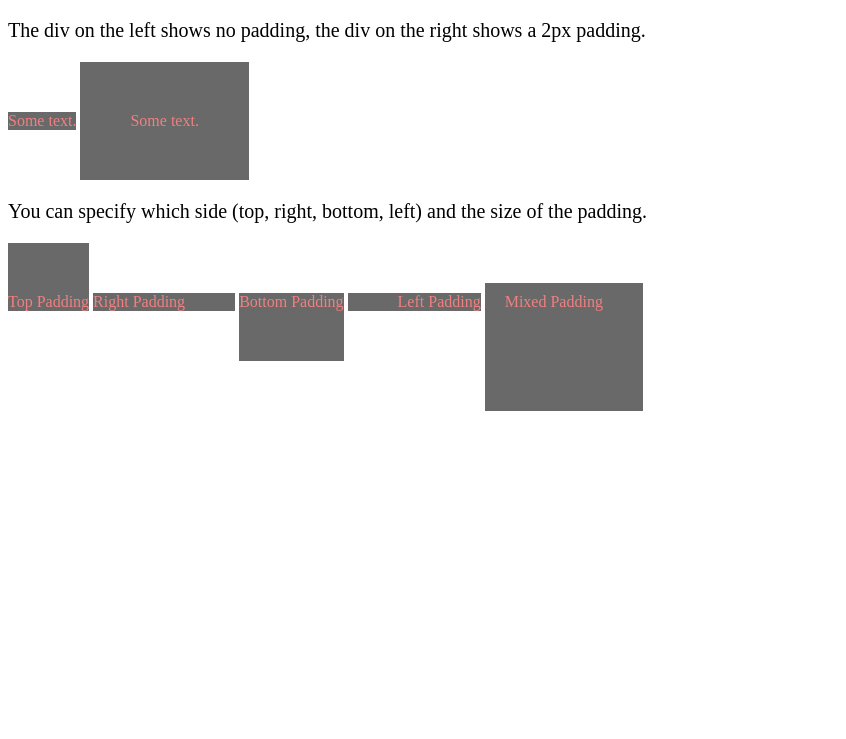
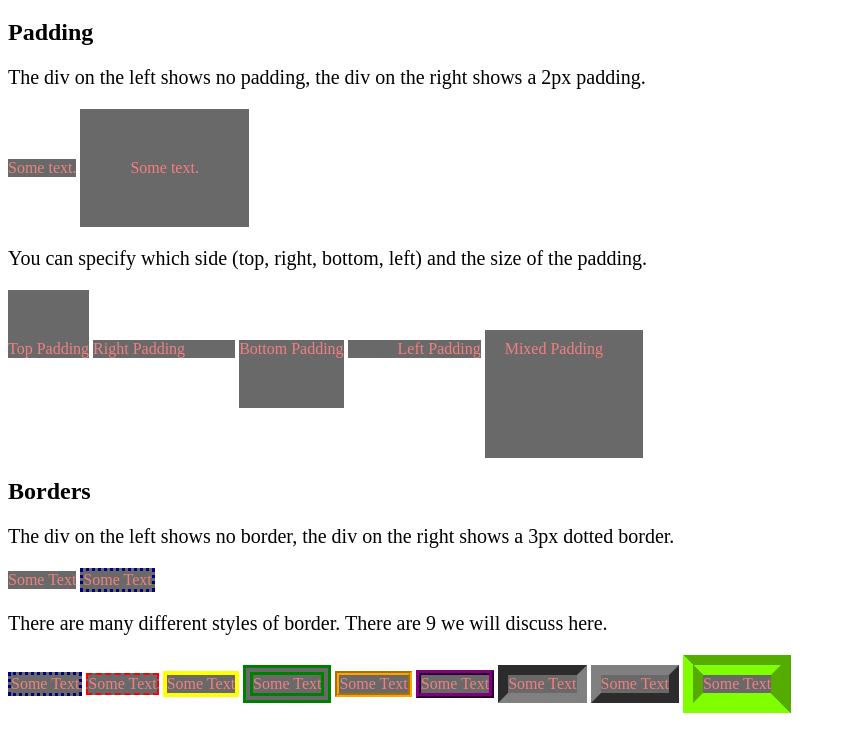
Before and after one commit to jlaw21/BoxModel, a plain HTML site: page index.html in a window 1280 px wide. Shown: the part 61-800 px from the top of the page, without its empty margins (0-846 px from the left). Drawn offline with Linux system fonts and the light colour scheme.

Commit message:
border notes

```diff
--- a/index.html
+++ b/index.html
@@ -6,6 +6,7 @@
     </head>
     <body>
         <h1>Box Model</h1>
+        <h2>Padding</h3>
         <p>The div on the left shows no padding, the div on the right shows a 2px padding.</p>
         <div id="noPadding">Some text.</div>
         <div id="padding">Some text.</div>
@@ -16,5 +17,22 @@
         <div id="leftPadding">Left Padding</div>
         <div id='mixedPadding'>Mixed Padding</div>
 
+        <h2>Borders</h3>
+        <p>The div on the left shows no border, the div on the right shows a 3px dotted border.</p>
+
+        <div id="noBorder">Some Text</div>
+        <div id="dottedBorder">Some Text</div>
+
+        <p>There are many different styles of border. There are 9 we will discuss here.</p>
+        <div id="dottedBorder">Some Text</div>
+        <div id="dashedBorder">Some Text</div>
+        <div id="solidBorder">Some Text</div>
+        <div id="doubleBorder">Some Text</div>
+        <div id="grooveBorder">Some Text</div>
+        <div id="ridgeBorder">Some Text</div>
+        <div id="insetBorder">Some Text</div>
+        <div id="outsetBorder">Some Text</div>
+        <div id="mixedBorder">Some Text</div>
+
     </body>
 </html>
--- a/style.css
+++ b/style.css
@@ -21,7 +21,7 @@ div{
      padding-top: 50px;
  }
  #rightPadding{
-     padding-right:50px;
+     padding-right: 50px;
  }
  #leftPadding{
      padding-left: 50px;
@@ -35,3 +35,42 @@ div{
  #mixedPadding{
     padding: 10px 40px 100px 20px;
  }
+
+ #dottedBorder{
+    border: 3px dotted navy;
+ }
+
+ #dashedBorder{
+     border: 2px dashed red;
+ }
+
+ #solidBorder{
+     border: 4px solid yellow;
+ }
+
+ #doubleBorder{
+     border: 10px double green;
+ }
+
+ #grooveBorder{
+     border: 4px groove orange;
+ }
+
+ #ridgeBorder{
+     border: 5px ridge purple;
+ }
+
+ #insetBorder{
+     border: 10px inset gray;
+ }
+
+ #outsetBorder{
+     border: 10px outset gray;
+ }
+
+ /*TOP RIGHT BOTTOM LEFT*/
+ #mixedBorder{
+     border-color: chartreuse;
+     border-style: groove outset inset ridge;
+     border-width: 20px;
+ }
```
